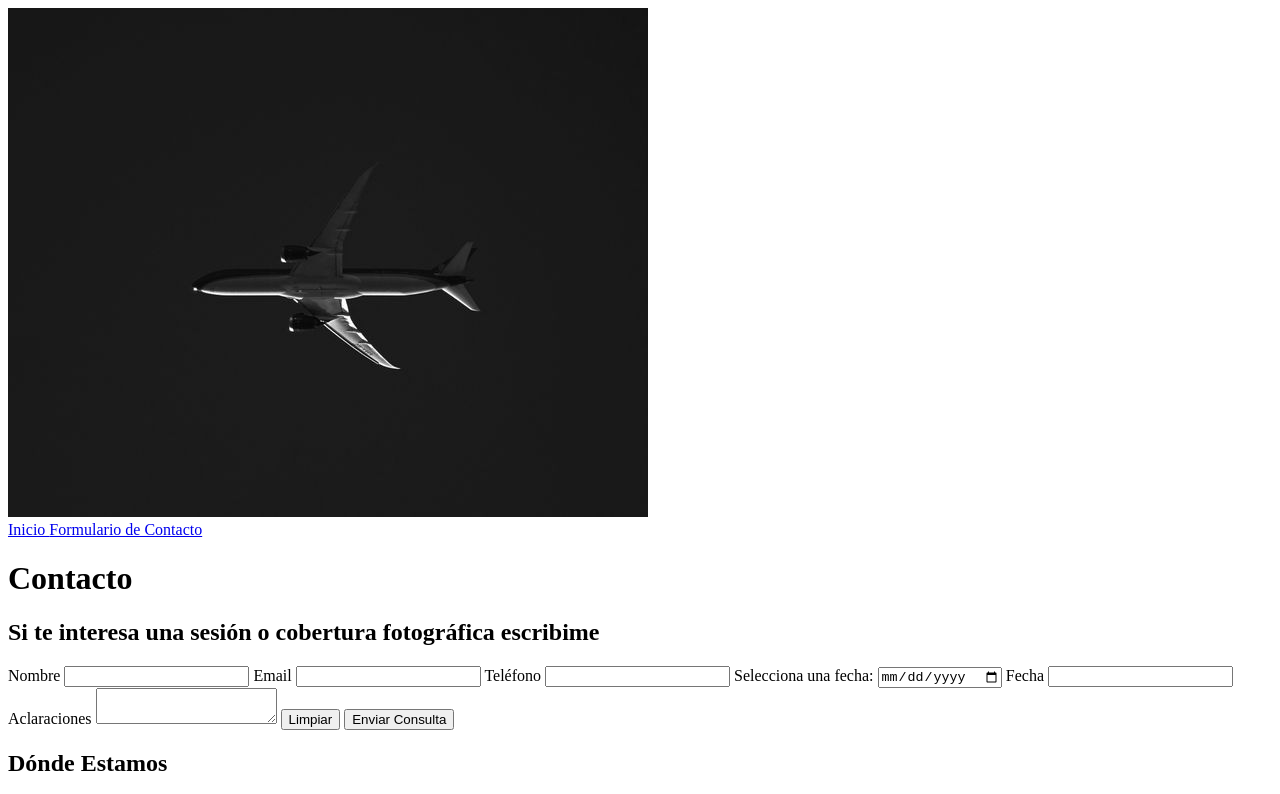
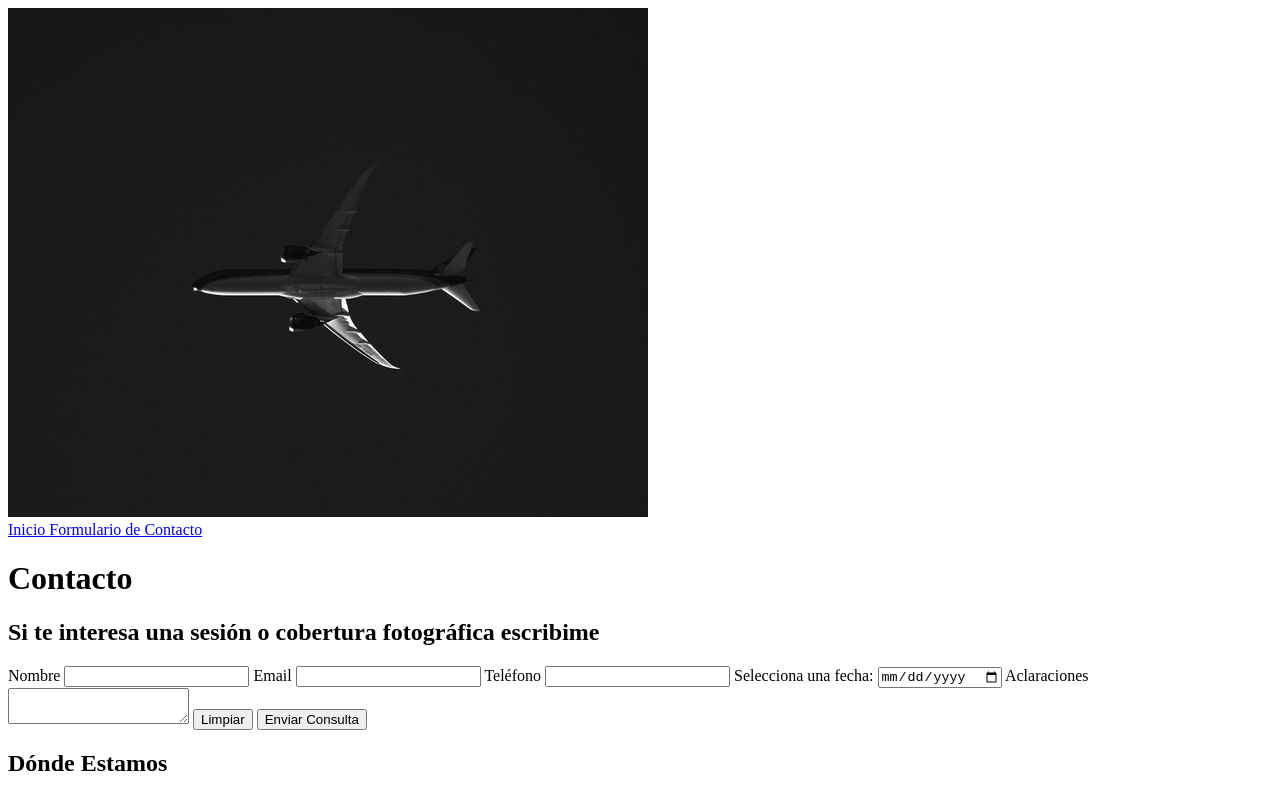
Before and after one commit to mmartidiesenberg/Actividades_AplicacionesWeb, a plain HTML site: page Actividad 5/contacto.html in a window 1280 px wide. Shown: the top 794 px of the page. Drawn offline with Linux system fonts and the light colour scheme; grey boxes are pictures that could not be loaded.

Commit message:
actividad 5

```diff
--- a/Actividad 5/contacto.html
+++ b/Actividad 5/contacto.html
@@ -35,8 +35,7 @@
             <input type="telefono" name="telefono" id="id-telefono">
             <label for="id-fecha">Selecciona una fecha:</label>
             <input type="date" name="fecha" id="id-fecha">
-            <label for="id-fecha">Fecha</label>
-            <input type="text" name="fecha" id="id-fecha">
+
 
 
             <label for="id-aclaraciones">Aclaraciones</label>
```
